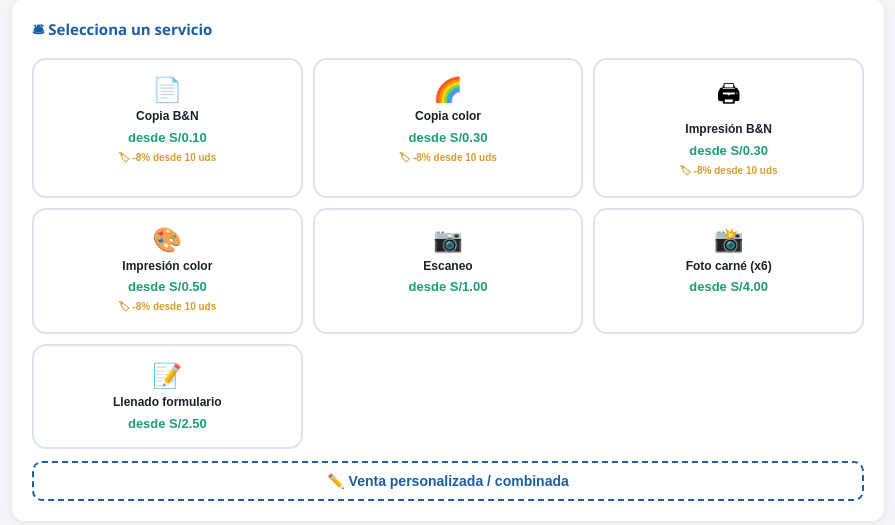
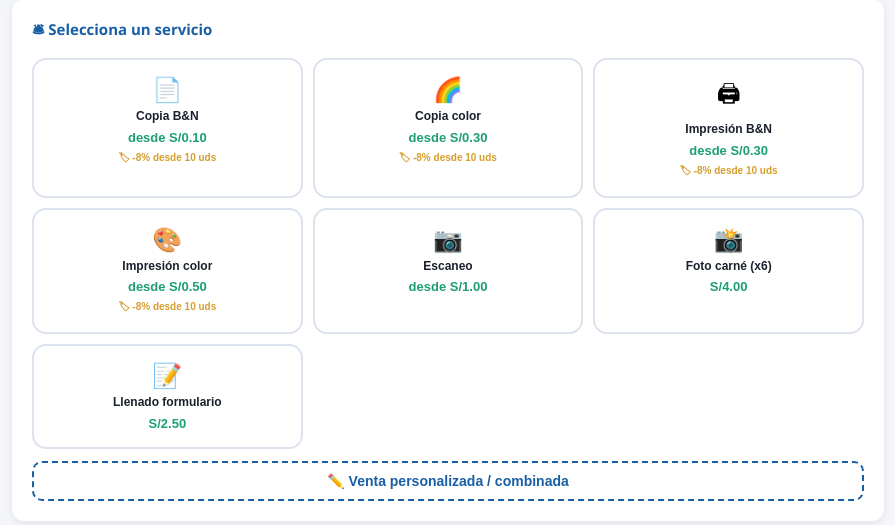
Before and after one commit to JeanPiere-start/mi-copiadora, a Flask app: page /ventas in a window 1280 px wide. Shown: the part 225-750 px from the top of the page, without its empty margins (192-1087 px from the left). Run offline with Flask 3, Linux system fonts and the light colour scheme; the visitor is signed in with stand-in values (Sample User, id 1); some libraries are stand-ins or nearby versions.

Commit message:
Fix price display formatting in ventas.html

```diff
--- a/templates/ventas.html
+++ b/templates/ventas.html
@@ -82,8 +82,10 @@
       <span class="srv-name">{{ s.nombre }}</span>
       {% if s.precio == 0 %}
         <span class="srv-price" style="color:var(--warn);font-size:11px">Precio variable</span>
+      {% elif s.niveles %}
+        <span class="srv-price">desde S/{{ "%.2f"|format(s.niveles|map(attribute='precio')|min) }}</span>
       {% else %}
-        <span class="srv-price">desde S/{{ "%.2f"|format(s.precio) }}</span>
+        <span class="srv-price">S/{{ "%.2f"|format(s.precio) }}</span>
       {% endif %}
       {% if s.descuento_volumen %}
         <span class="srv-disc">🏷 -8% desde 10 uds</span>
```
